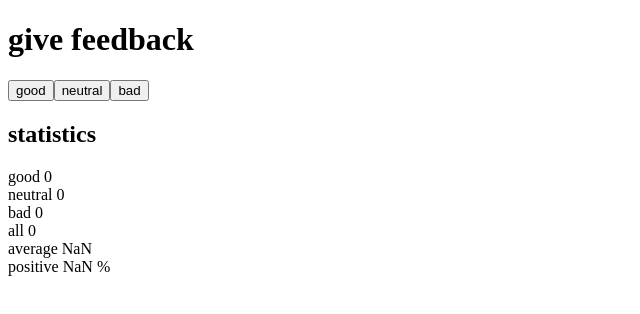
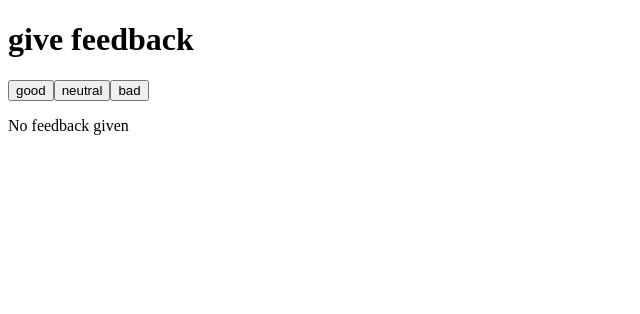
Before and after one commit to a7lilion9/Fullstack-Open, a React (Vite) app in the folder part1/unicafe/: page / in a window 1280 px wide. Shown: the top 314 px of the page, without its empty margins (0-640 px from the left). Built offline with nearby package versions, Linux system fonts and the light colour scheme.

Commit message:
Complete exercise 1.9 unicafe step4

```diff
--- a/part1/unicafe/src/App.jsx
+++ b/part1/unicafe/src/App.jsx
@@ -1,11 +1,15 @@
 import { useState } from 'react'
-
 
 const Statistics = ({good, neutral, bad}) => {
   const all = good + neutral + bad
   const avg = (good - bad) / all
   const positive = good / all * 100
 
+  if (all === 0) {
+    return (
+      <p>No feedback given</p>
+    )
+  }
   return (
     <div>
       <h2>statistics</h2>
```
